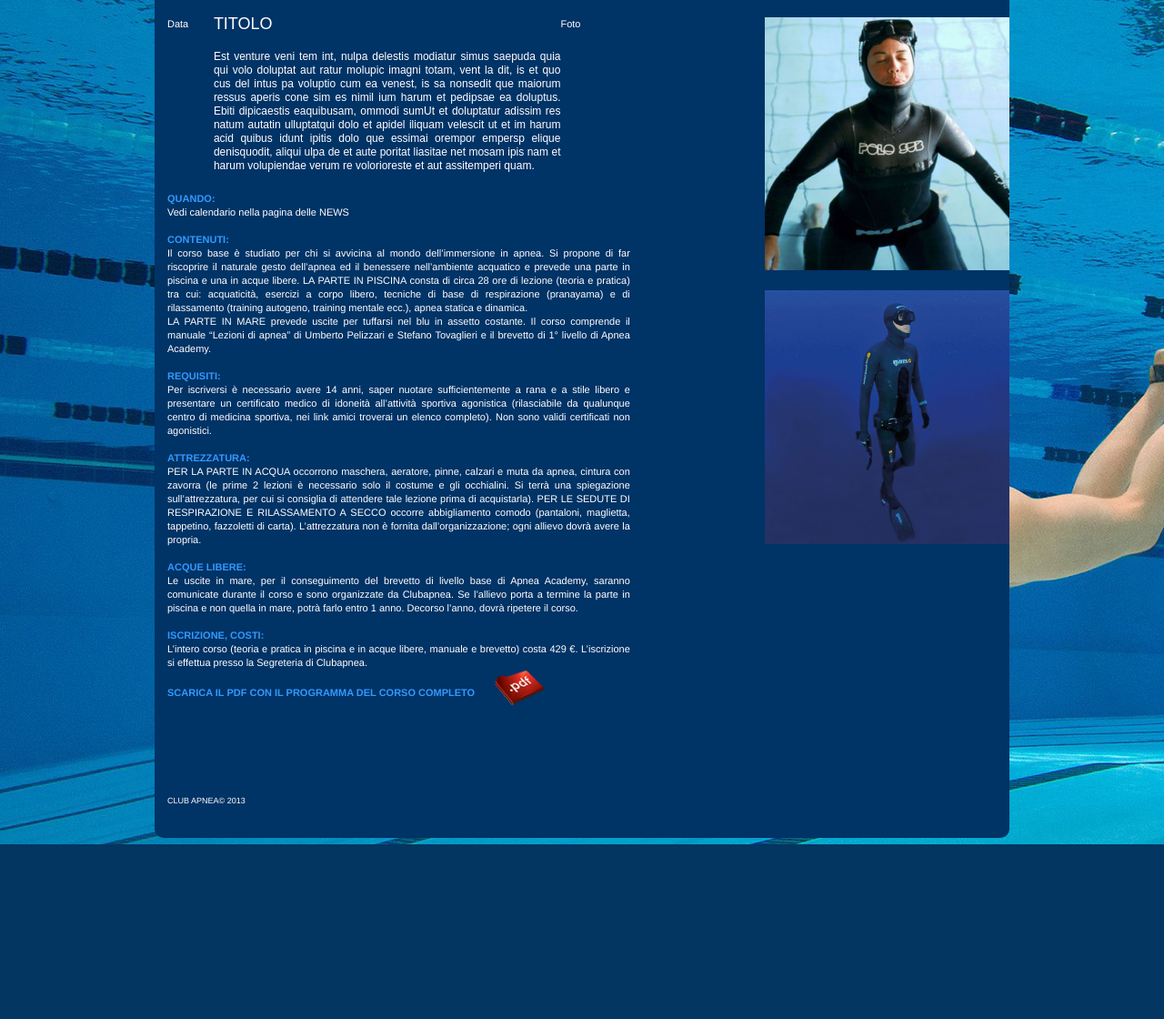
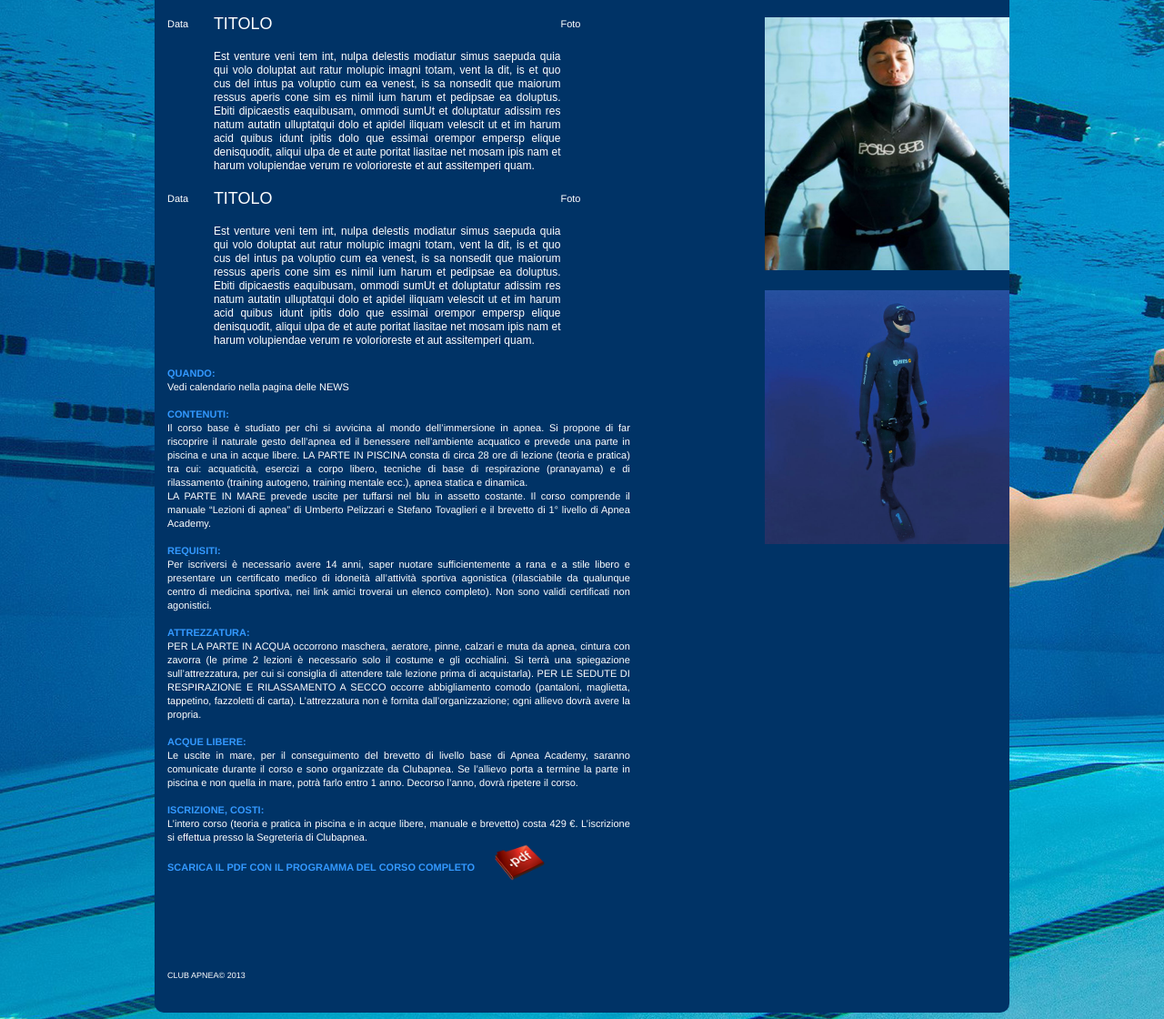
Before and after one commit to MrWolfWebDev/Apnea, a PHP site: page /news.php in a window 1280 px wide. Shown: the part 182-1302 px from the top of the page at 91% size. Before the commit the page ends 1110 px from the top, so only its background shows below. Run offline with PHP 8.4, Linux system fonts and the light colour scheme; some libraries are stand-ins or nearby versions.

Commit message:
Added a static news in news.php

```diff
--- a/news.php
+++ b/news.php
@@ -194,6 +194,22 @@
                                 <div style="position: relative; float: left; width:15%;" >Foto</div>
                             </div>
 
+                            <div class="clearfix">
+                                <div style="position: relative; float: left; width: 10%;">Data</div>
+                                <div style="position: relative; float: left; width: 75%;">
+                                    <p style="font-family:Arial, Helvetica, sans-serif; color:#FFF; font-size:18px; text-transform: uppercase; ">Titolo<p>
+
+                                    <p style="font-family:Arial, Helvetica, sans-serif; color:#FFF; font-size:12px;">Est venture veni tem int, nulpa delestis modiatur simus saepuda quia qui
+                                        volo doluptat aut ratur molupic imagni totam, vent la dit, is et quo cus del
+                                        intus pa voluptio cum ea venest, is sa nonsedit que maiorum ressus aperis
+                                        cone sim es nimil ium harum et pedipsae ea doluptus.
+                                        Ebiti dipicaestis eaquibusam, ommodi sumUt et doluptatur adissim res
+                                        natum autatin ulluptatqui dolo et apidel iliquam velescit ut et im harum
+                                        acid quibus idunt ipitis dolo que essimai orempor empersp elique denisquodit,
+                                        aliqui ulpa de et aute poritat liasitae net mosam ipis nam et
+                                        harum volupiendae verum re volorioreste et aut assitemperi quam.</p></div>
+                                <div style="position: relative; float: left; width:15%;" >Foto</div>
+                            </div>
 
                             <span style="color:#39F; font-weight: bold;">QUANDO:</span><br>
                             Vedi calendario nella pagina delle NEWS<br><br>
```
